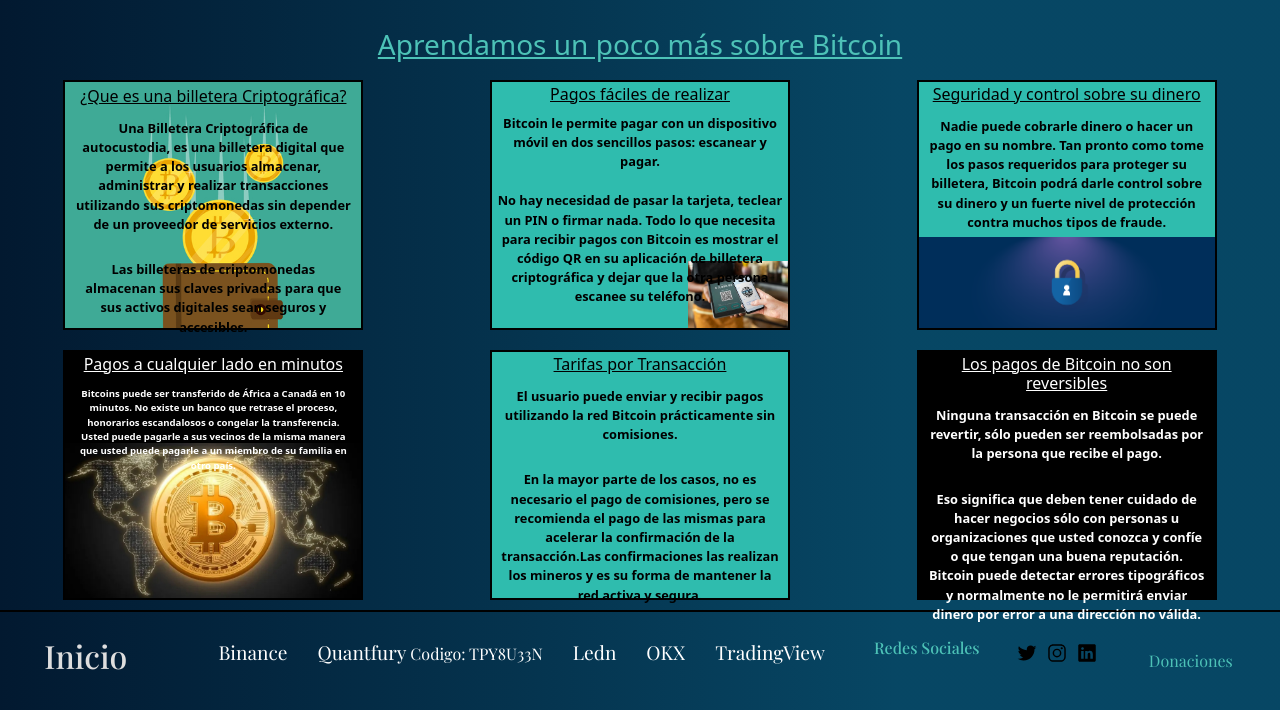
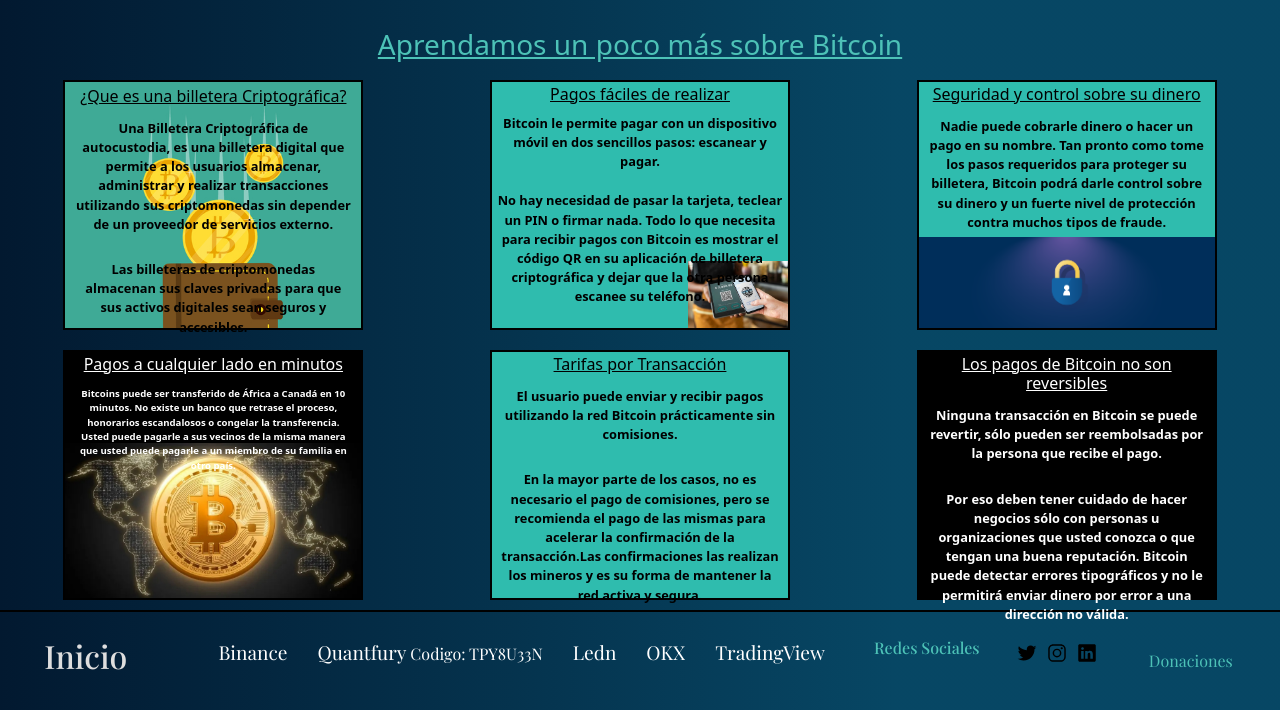
Before and after one commit to IgnacioCanal/Bitcoin-Latam, a website: page pages/informacion.html in a window 1280 px wide. Shown: the part 1969-2679 px from the top of the page. Drawn offline with nearby package versions, Linux system fonts and the light colour scheme; a web font is replaced by a local one.

Commit message:
corrección card 6

```diff
--- a/pages/informacion.html
+++ b/pages/informacion.html
@@ -92,7 +92,7 @@
             <h4>Los pagos de Bitcoin no son reversibles</h4>
             <article>
               <p>Ninguna transacción en Bitcoin se puede revertir, sólo pueden ser reembolsadas por la persona que recibe el pago.</p>
-              <p> Eso significa que deben tener cuidado de hacer negocios sólo con personas u organizaciones que usted conozca y confíe o que tengan una buena reputación.  Bitcoin puede detectar errores tipográficos y normalmente no le permitirá enviar dinero por error a una dirección no válida. </p>
+              <p>Por eso deben tener cuidado de hacer negocios sólo con personas u organizaciones que usted conozca o que tengan una buena reputación. Bitcoin puede detectar errores tipográficos y no le permitirá enviar dinero por error a una dirección no válida. </p>
             </article>
           </div>
         </div>
```
